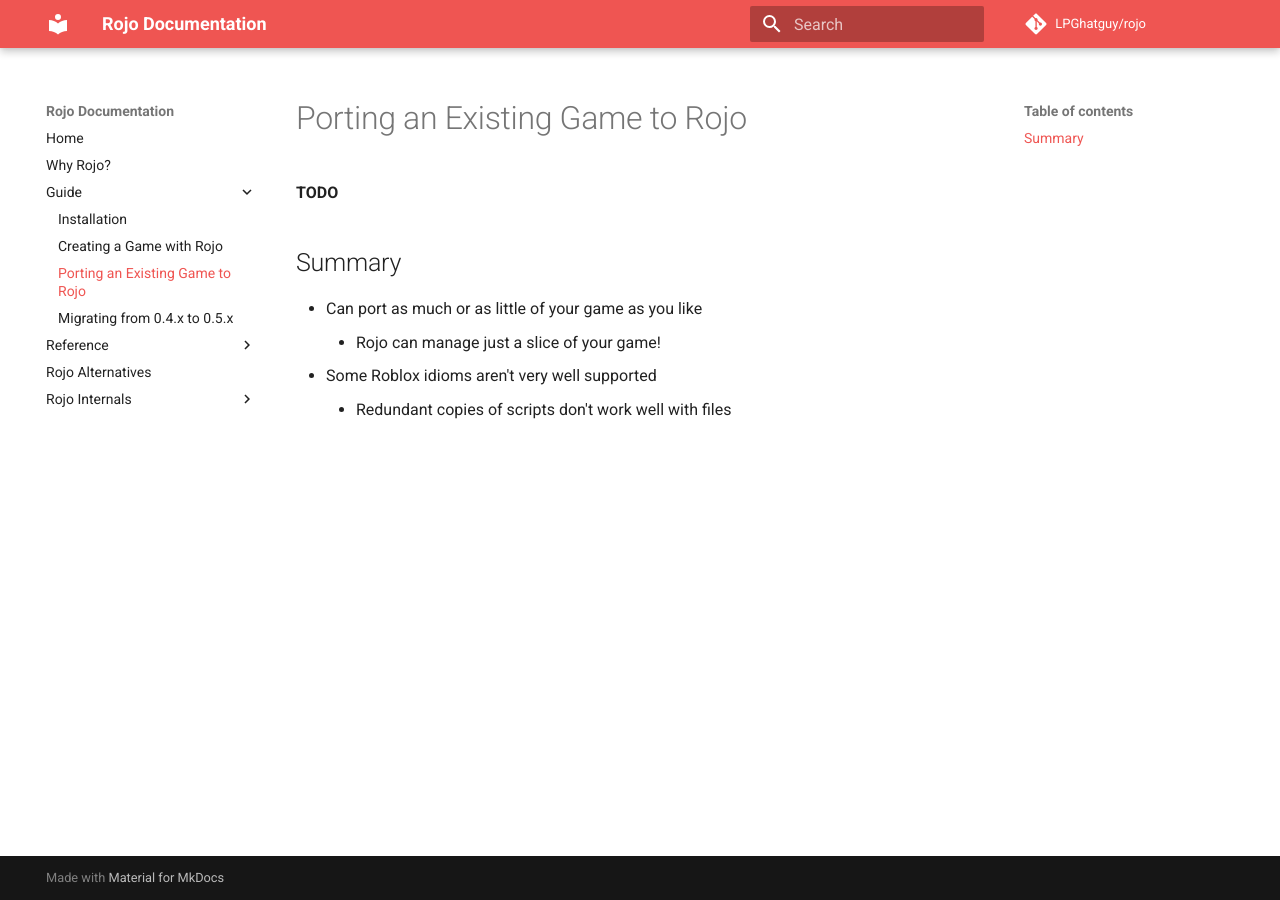
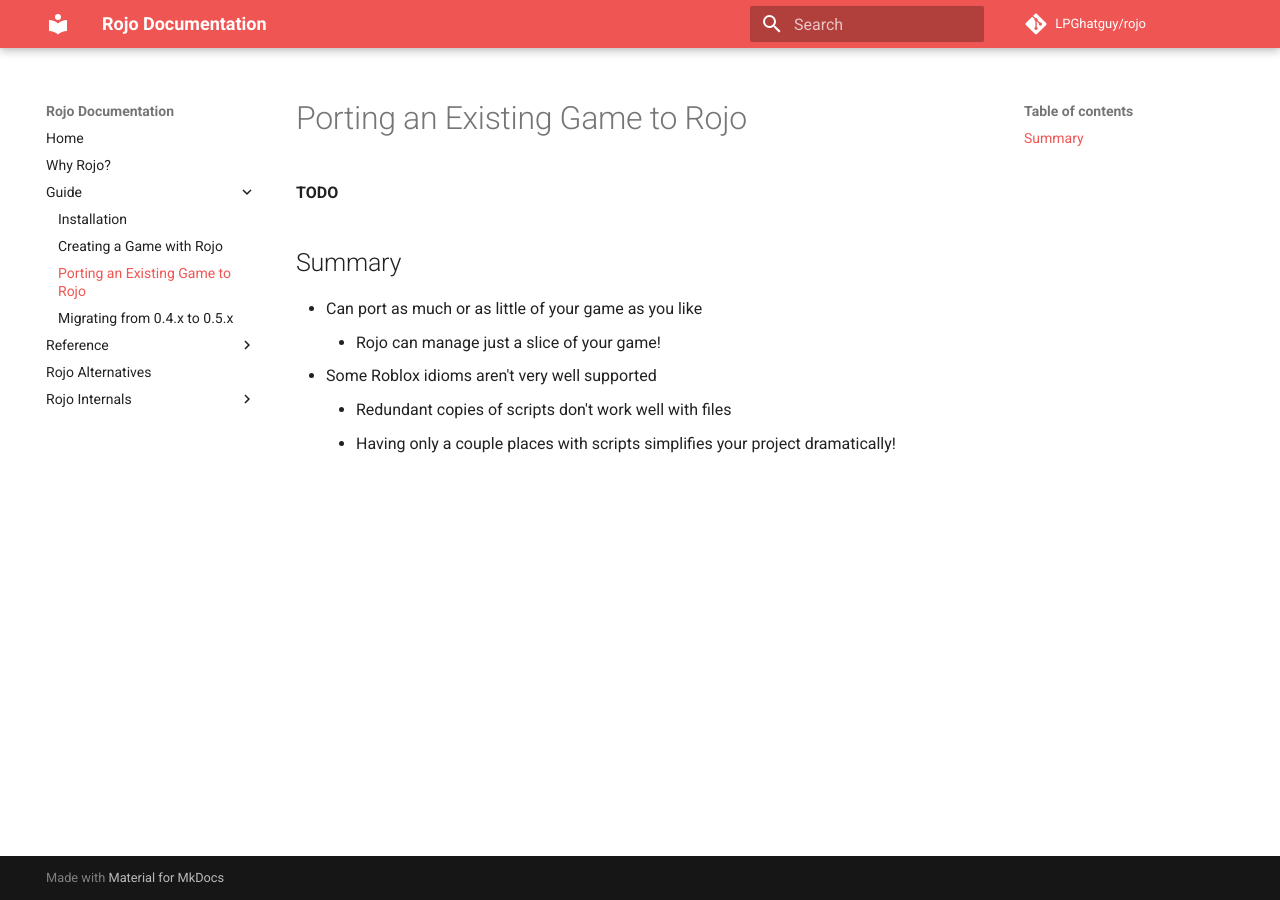
Before and after one commit to rojo-rbx/rojo, an MkDocs documentation site: the page built from docs/guide/existing-game.md, in a window 1280 px wide. Built offline with MkDocs 1.6.1 and Material for MkDocs 9.7.7, drawn with Linux system fonts in a browser that asks for light colours; comment, search, counter and statistics services are not loaded.

Commit message:
Add another bullet point

```diff
--- a/docs/guide/existing-game.md
+++ b/docs/guide/existing-game.md
@@ -5,3 +5,4 @@
     * Rojo can manage just a slice of your game!
 * Some Roblox idioms aren't very well supported
     * Redundant copies of scripts don't work well with files
+    * Having only a couple places with scripts simplifies your project dramatically!
```
